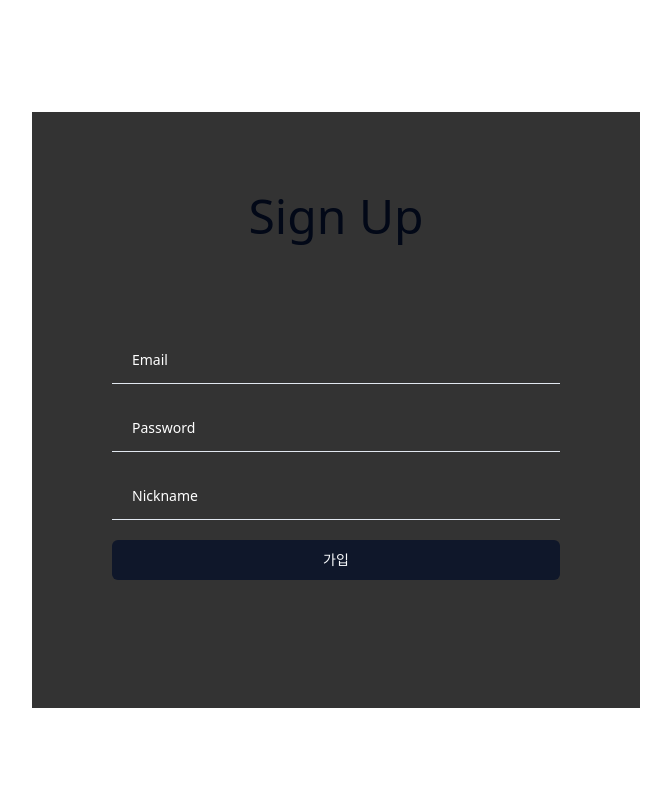
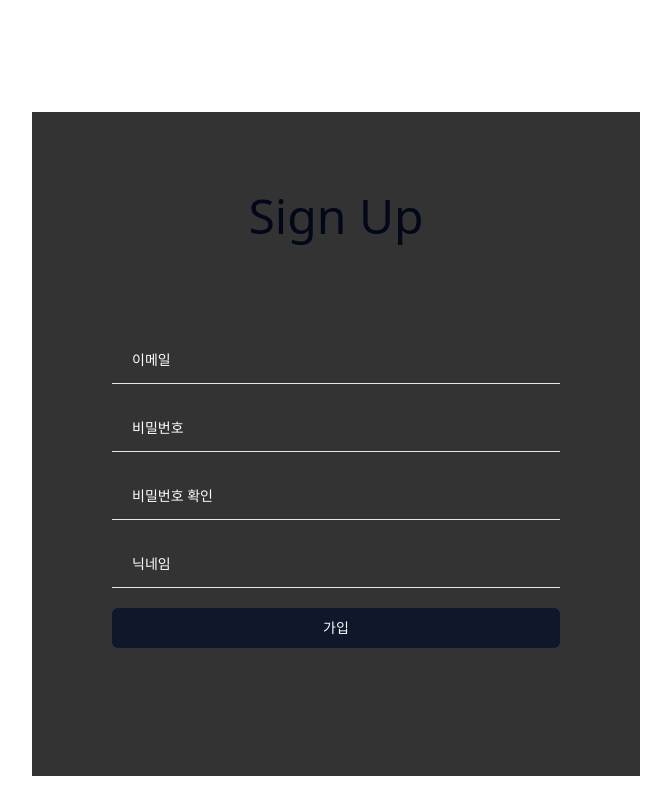
Before and after one commit to gmgmgun/dev-vape, a React (Vite) app: page /signup in a window 1280 px wide. Shown: the whole page, without its empty margins (304-975 px from the left). Built offline with nearby package versions, Linux system fonts and the light colour scheme; no server answers.

Commit message:
5 login signup validation (#6)
* Chore: 로그인/회원가입 interface formConfig로 통합

* Chore: 불필요한 주석 제거

* Fix: 불필요한 validation 메시지 제거

```diff
--- a/package.json
+++ b/package.json
@@ -10,6 +10,7 @@
     "preview": "vite preview"
   },
   "dependencies": {
+    "@hookform/resolvers": "^3.3.4",
     "@radix-ui/react-alert-dialog": "^1.0.5",
     "@radix-ui/react-slot": "^1.0.2",
     "class-variance-authority": "^0.7.0",
@@ -22,6 +23,7 @@
     "react-router-dom": "^6.22.3",
     "tailwind-merge": "^2.2.2",
     "tailwindcss-animate": "^1.0.7",
+    "zod": "^3.22.5",
     "zustand": "^4.5.2"
   },
   "devDependencies": {
--- a/src/components/form/LogInForm.tsx
+++ b/src/components/form/LogInForm.tsx
@@ -1,14 +1,12 @@
 import { useForm } from 'react-hook-form';
 import { Input } from '@/components/ui/input';
 import { Button } from '@/components/ui/button';
-
-interface FormData {
-  email: string;
-  password: string;
-}
+import { logInFormSchema } from '@/utils/validations';
+import { zodResolver } from '@hookform/resolvers/zod';
+import { IFormData, inputs } from './formConfig';
 
 interface LogInFormProps {
-  logIn: (data: FormData) => Promise<void>;
+  logIn: (data: IFormData) => Promise<void>;
 }
 
 export default function LogInForm({ logIn }: LogInFormProps) {
@@ -16,29 +14,30 @@ export default function LogInForm({ logIn }: LogInFormProps) {
     register,
     handleSubmit,
     formState: { errors },
-  } = useForm<FormData>();
+  } = useForm<IFormData>({
+    resolver: zodResolver(logInFormSchema),
+  });
 
   return (
     <form
       onSubmit={handleSubmit((data) => logIn(data))}
       className="flex flex-col gap-5 mb-8"
     >
-      <Input
-        id="email"
-        type="email"
-        placeholder="Email"
-        {...register('email', { required: '이메일은 필수 항목입니다.' })}
-      />
-      {errors.email && <span className="error">{errors.email.message}</span>}
-      <Input
-        id="password"
-        type="password"
-        placeholder="Password"
-        {...register('password', { required: '비밀번호는 필수 항목입니다.' })}
-      />
-      {errors.password && (
-        <span className="error">{errors.password.message}</span>
-      )}
+      {inputs
+        .filter((input) => input.id === 'email' || input.id === 'password')
+        .map((input) => (
+          <div key={input.id}>
+            <Input
+              id={input.id}
+              type={input.type}
+              placeholder={input.placeholder}
+              {...register(input.id)}
+            />
+            {errors[input.id] && (
+              <span className="error">{errors[input.id]?.message}</span>
+            )}
+          </div>
+        ))}
       <Button type="submit">로그인</Button>
     </form>
   );
--- a/src/components/form/SignUpForm.tsx
+++ b/src/components/form/SignUpForm.tsx
@@ -1,10 +1,12 @@
 import { useForm } from 'react-hook-form';
 import { Input } from '@/components/ui/input';
 import { Button } from '@/components/ui/button';
-import { UserType } from '@/types/User';
+import { signUpFormSchema } from '@/utils/validations';
+import { zodResolver } from '@hookform/resolvers/zod';
+import { IFormData, inputs } from './formConfig';
 
 interface SignUpFormProps {
-  signUp: (user: UserType) => Promise<void>;
+  signUp: (data: IFormData) => Promise<void>;
 }
 
 export default function SignUpForm({ signUp }: SignUpFormProps) {
@@ -12,7 +14,9 @@ export default function SignUpForm({ signUp }: SignUpFormProps) {
     register,
     handleSubmit,
     formState: { errors },
-  } = useForm<UserType>();
+  } = useForm<IFormData>({
+    resolver: zodResolver(signUpFormSchema),
+  });
 
   const onSubmit = handleSubmit((data) => {
     signUp(data);
@@ -21,31 +25,19 @@ export default function SignUpForm({ signUp }: SignUpFormProps) {
   return (
     <section>
       <form onSubmit={onSubmit} className="flex flex-col gap-5 mb-12">
-        <Input
-          id="email"
-          type="email"
-          placeholder="Email"
-          {...register('email', { required: '이메일은 필수 항목입니다.' })}
-        />
-        {errors.email && <span className="error">{errors.email.message}</span>}
-        <Input
-          id="password"
-          type="password"
-          placeholder="Password"
-          {...register('password', { required: '비밀번호는 필수 항목입니다.' })}
-        />
-        {errors.password && (
-          <span className="error">{errors.password.message}</span>
-        )}
-        <Input
-          id="nickname"
-          type="nickname"
-          placeholder="Nickname"
-          {...register('nickname', { required: '닉네임은 필수 항목입니다.' })}
-        />
-        {errors.nickname && (
-          <span className="error">{errors.nickname?.message}</span>
-        )}
+        {inputs.map((input) => (
+          <div key={input.id}>
+            <Input
+              id={input.id}
+              type={input.type}
+              placeholder={input.placeholder}
+              {...register(input.id)}
+            />
+            {errors[input.id] && (
+              <span className="error">{errors[input.id]?.message}</span>
+            )}
+          </div>
+        ))}
         <Button id="signUpButton" type="submit">
           가입
         </Button>
--- /dev/null
+++ b/src/components/form/formConfig.tsx
@@ -0,0 +1,35 @@
+export interface IFormData {
+  email: string;
+  password: string;
+  passwordConfirm?: string;
+  nickname?: string;
+}
+
+export interface InputProps {
+  id: keyof IFormData;
+  type: string;
+  placeholder: string;
+}
+
+export const inputs: InputProps[] = [
+  {
+    id: 'email',
+    type: 'email',
+    placeholder: '이메일',
+  },
+  {
+    id: 'password',
+    type: 'password',
+    placeholder: '비밀번호',
+  },
+  {
+    id: 'passwordConfirm',
+    type: 'password',
+    placeholder: '비밀번호 확인',
+  },
+  {
+    id: 'nickname',
+    type: 'text',
+    placeholder: '닉네임',
+  },
+];
--- a/src/hooks/useSignUp.tsx
+++ b/src/hooks/useSignUp.tsx
@@ -1,13 +1,13 @@
 import { auth, db } from '@/firebase';
-import { UserType } from '@/types/User';
 import { createUserWithEmailAndPassword, updateProfile } from 'firebase/auth';
 import { doc, setDoc } from 'firebase/firestore';
 import { useNavigate } from 'react-router-dom';
+import { IFormData } from '@/components/form/formConfig';
 
 export default function useSignUp() {
   const navigate = useNavigate();
 
-  const signUp = async (userData: UserType) => {
+  const signUp = async (userData: IFormData) => {
     try {
       const { user: firebaseUser } = await createUserWithEmailAndPassword(
         auth,
@@ -25,7 +25,10 @@ export default function useSignUp() {
         await setDoc(
           userRef,
           {
-            ...userData,
+            email: userData.email,
+            password: userData.password,
+            nickname: userData.nickname,
+            isSeller: false,
             id: firebaseUser.uid,
             createdAt: new Date(),
             updatedAt: new Date(),
--- a/src/routes/AppRoute.tsx
+++ b/src/routes/AppRoute.tsx
@@ -14,7 +14,9 @@ const Home = React.lazy(() => import('@/pages/HomePage'));
 
 export default function AppRoute() {
   const user = useUserStore((state) => state.user);
+  console.log(user);
   const userState = user ? user.isSeller : null;
+  console.log(userState);
   return (
     <>
       <BrowserRouter>
--- a/src/utils/validation.ts
+++ /dev/null
@@ -1,20 +0,0 @@
-import { DocumentData, QueryDocumentSnapshot } from 'firebase/firestore';
-
-
-export type ErrorCode = {
-  [key: string]: string;
-};
-
-// 에러 메세지
-export const ERROR_MESSAGES: ErrorCode = {
-  INVALID_ACCOUNT: '이메일과 비밀번호를 확인해주세요.',
-};
-
-// 로그인 유효성 검사
-export function validateLogIn(
-  docs: QueryDocumentSnapshot<DocumentData, DocumentData>[]
-) {
-  if (docs.length === 0) return ERROR_MESSAGES.INVALID_ACCOUNT;
-
-  return null;
-}
--- /dev/null
+++ b/src/utils/validations.ts
@@ -0,0 +1,37 @@
+import { DocumentData, QueryDocumentSnapshot } from 'firebase/firestore';
+import { z } from 'zod';
+
+export type ErrorCode = {
+  [key: string]: string;
+};
+
+// 에러 메세지
+export const ERROR_MESSAGES: ErrorCode = {
+  INVALID_ACCOUNT: '이메일과 비밀번호를 확인해주세요.',
+};
+
+// 로그인 유효성 검사
+export function validateLogIn(
+  docs: QueryDocumentSnapshot<DocumentData, DocumentData>[]
+) {
+  if (docs.length === 0) return ERROR_MESSAGES.INVALID_ACCOUNT;
+
+  return null;
+}
+
+export const logInFormSchema = z.object({
+  email: z.string().email('유효한 이메일 주소를 입력해주세요.'),
+  password: z.string().min(8, '비밀번호는 최소 8자 이상이어야 합니다.'),
+});
+
+export const signUpFormSchema = z.object({
+  email: z.string().email('유효한 이메일 주소를 입력해주세요.'),
+  password: z
+    .string()
+    .min(8, '비밀번호는 최소 8자 이상이어야 합니다.')
+    .regex(/[A-Z]/, '비밀번호에는 적어도 하나의 대문자가 포함되어야 합니다.')
+    .regex(/[a-z]/, '비밀번호에는 적어도 하나의 소문자가 포함되어야 합니다.')
+    .regex(/[0-9]/, '비밀번호에는 적어도 하나의 숫자가 포함되어야 합니다.'),
+  passwordConfirm: z.string().nonempty('비밀번호 확인은 필수 항목입니다.'),
+  nickname: z.string().min(3, '닉네임은 최소 3자 이상이어야 합니다.'),
+});
```
Also changed, not shown: 1 other file (tests, documents, lock files or other folders).
